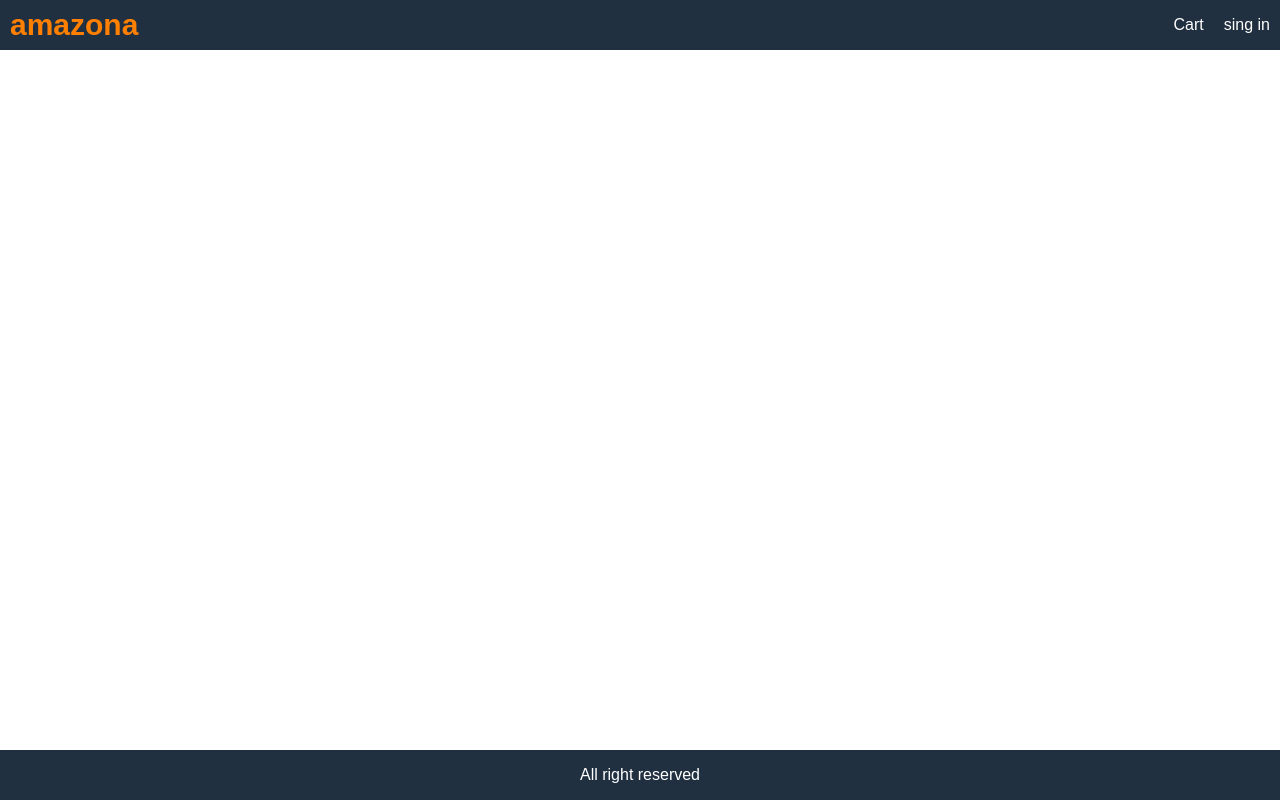
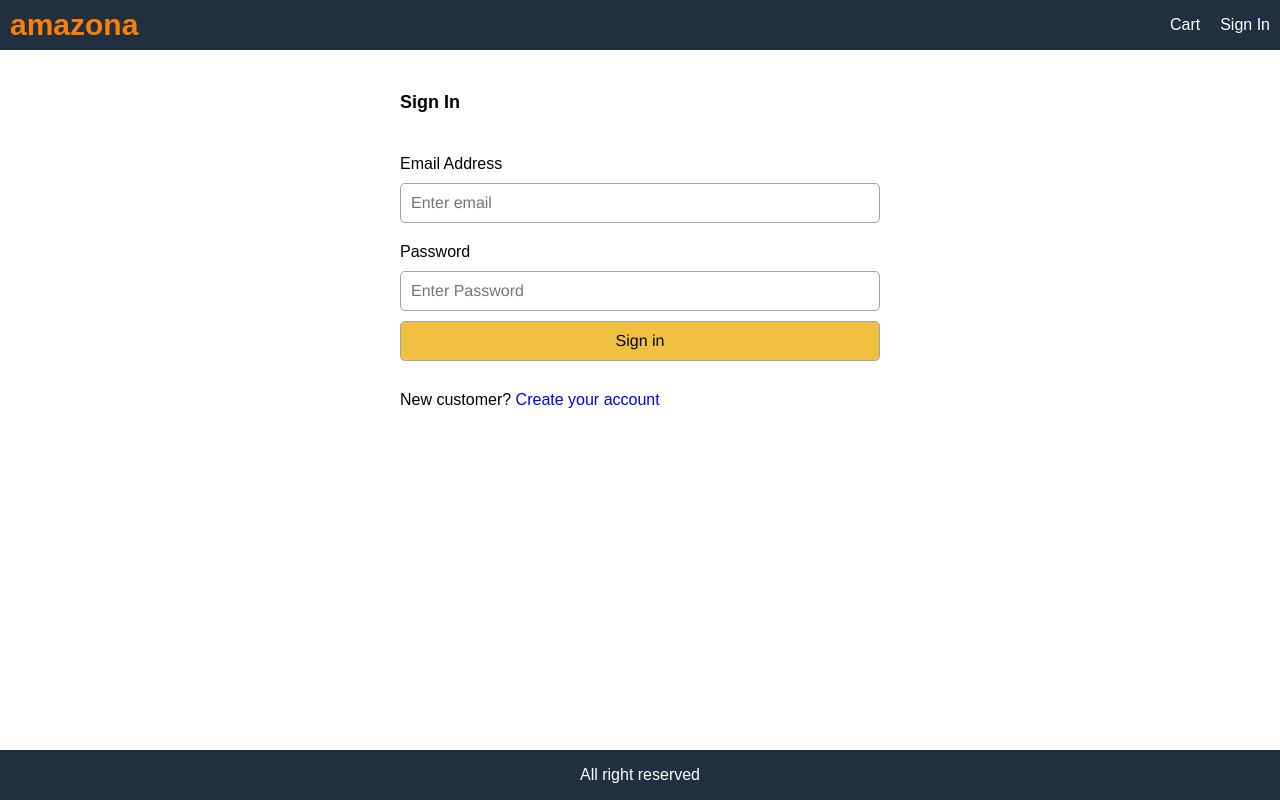
Before and after one commit to aungkaungkhant-nssh/amazona-app, a React (Create React App) app: page /signin in a window 1280 px wide. Built offline with nearby package versions, Linux system fonts and the light colour scheme.

Commit message:
sign in form design

```diff
--- a/src/App.js
+++ b/src/App.js
@@ -4,6 +4,7 @@
 import ProductScreen from './screen/ProductScreen';
 import CartScreen from './screen/CartScreen';
 import { useSelector } from 'react-redux';
+import SigninScreen from './screen/SignInScreen';
 function App() {
    const cart=useSelector((state) => state.cart);
    const {cartItems}=cart;
@@ -24,7 +25,7 @@
                         )
                     }
                 </Link>
-                <a href="">sing in</a>
+                <Link to="/signin">Sign In</Link>
             </div>
         </header>
         <main>
@@ -33,6 +34,7 @@
                 <Route path="/cart/" element={<CartScreen />}/>
                 <Route path="/" element={<HomeScreen />} exact/>
                 <Route path="/product/:id" element={<ProductScreen />} />
+                <Route path="/signin" element={< SigninScreen/>}></Route>
             </Routes>
         </main>
         <footer className="row center">
--- a/src/index.css
+++ b/src/index.css
@@ -60,6 +60,10 @@
   font-family: Helvetica, Arial, sans-serif;
   -webkit-font-smoothing: antialiased;
   -moz-osx-font-smoothing: grayscale;
+
+}
+button {
+  background-color: #f8f8f8;
   cursor: pointer;
 }
 button:hover {
@@ -192,3 +196,18 @@
   max-width: 5rem;
   width: 100%;
 }
+
+/* form */
+.form{
+  max-width: 50rem;
+  margin: 0rem auto;
+}
+.form > div{
+  display: flex;
+  flex-direction: column;
+  margin: 1rem;
+}
+.form label {
+  margin: 1rem 0;
+  display: block;
+}
--- a/src/screen/CartScreen.jsx
+++ b/src/screen/CartScreen.jsx
@@ -82,7 +82,7 @@
                             </h2>
                         </li>
                         <li>
-                            <button className="primary block" onClick={checkoutHandler}>Proceed To Checkout</button>
+                            <button className="primary block" onClick={checkoutHandler} disabled={cartItems.length===0}>Proceed To Checkout</button>
                         </li>
                     </ul>
                 </div>
--- /dev/null
+++ b/src/screen/SignInScreen.jsx
@@ -0,0 +1,35 @@
+import React, { useState } from 'react';
+import { Link } from 'react-router-dom';
+
+const SigninScreen = () => {
+    const [email,setEmail] = useState("");
+    const [password,setPassword] = useState("");
+    return (
+        <div>
+            <form action="" className="form">
+                <div>
+                    <h1>Sign In</h1>
+                </div>
+                <div>
+                    <label htmlFor="email">Email Address</label>
+                    <input type="email" id="email" placeholder="Enter email" value={email} onChange={(e)=>setEmail(e.target.value)}/>
+                </div>
+                <div>
+                    <label htmlFor="password">Password</label>
+                    <input type="password" id="password" placeholder="Enter Password" value={password} onChange={(e)=>setPassword(e.target.value)}/>
+                </div>
+                <div>
+                    <button className="block primary">Sign in</button>
+                </div>
+                <div>
+                    <label htmlFor=""></label>
+                    <div>
+                        New customer? <Link to="/register">Create your account</Link>
+                    </div>
+                </div>
+            </form>
+        </div>
+    );
+}
+
+export default SigninScreen;
```
